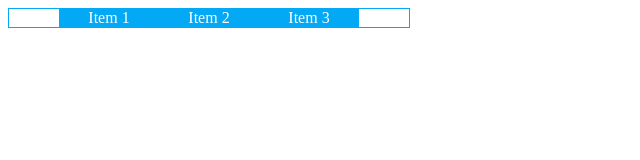
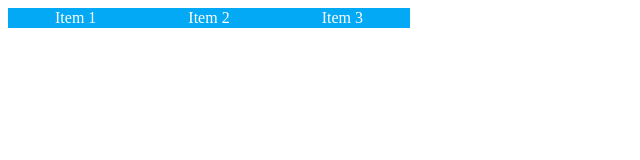
Before and after one commit to Novak12/css-test-demo, a plain HTML site: page src/flex/flex2.html in a window 1280 px wide. Shown: the whole page, without its empty margins (0-640 px from the left). Drawn offline with Linux system fonts and the light colour scheme.

Commit message:
update flex layout text demo

```diff
--- a/src/flex/flex2.html
+++ b/src/flex/flex2.html
@@ -8,7 +8,8 @@
         .container {
             display: flex;
             width: 400px;
-            justify-content:center;
+            flex-direction: row;
+            justify-content: space-between;
             color: #fff;
             border: 1px solid #03a9f4;
         }
@@ -16,7 +17,7 @@
         .item {
             /* flex: 1; */
             width: 100px;
-
+            flex-grow: 1;
             text-align: center;
             background: #03a9f4;
         }
```
